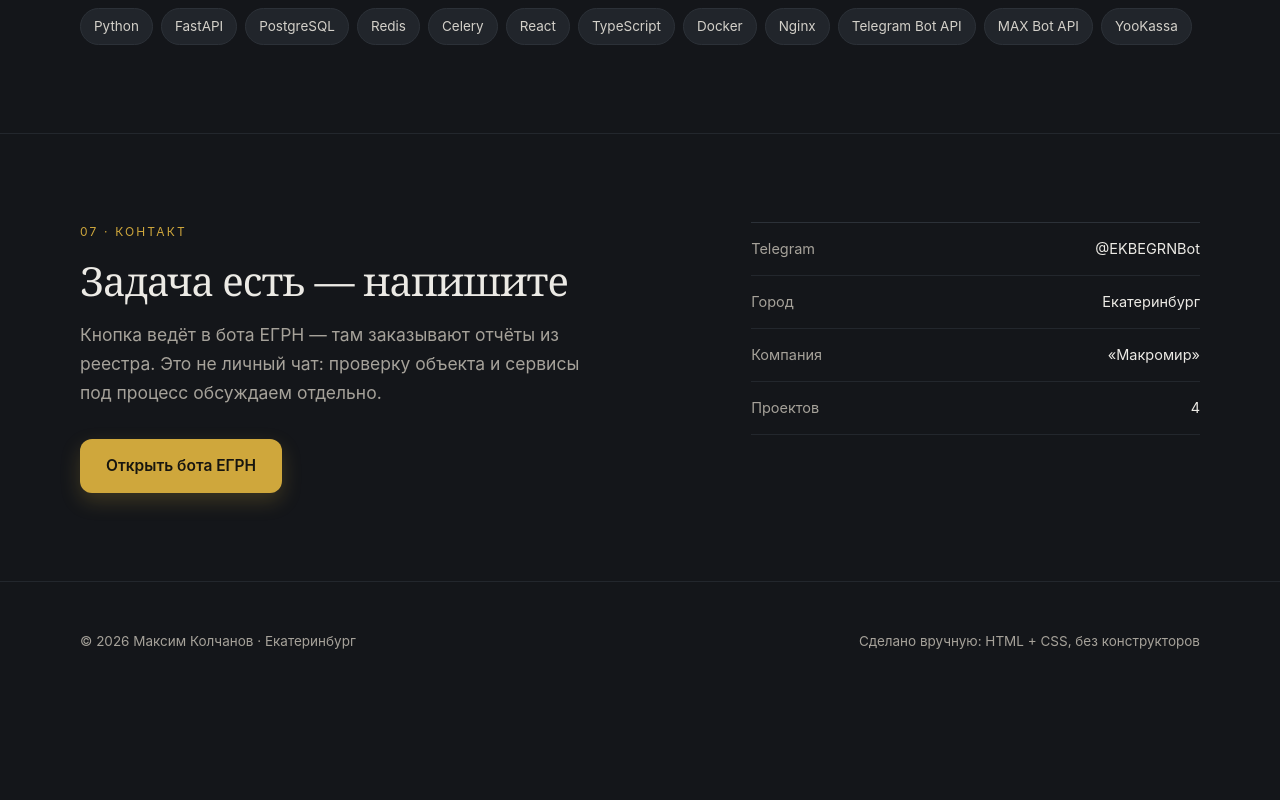
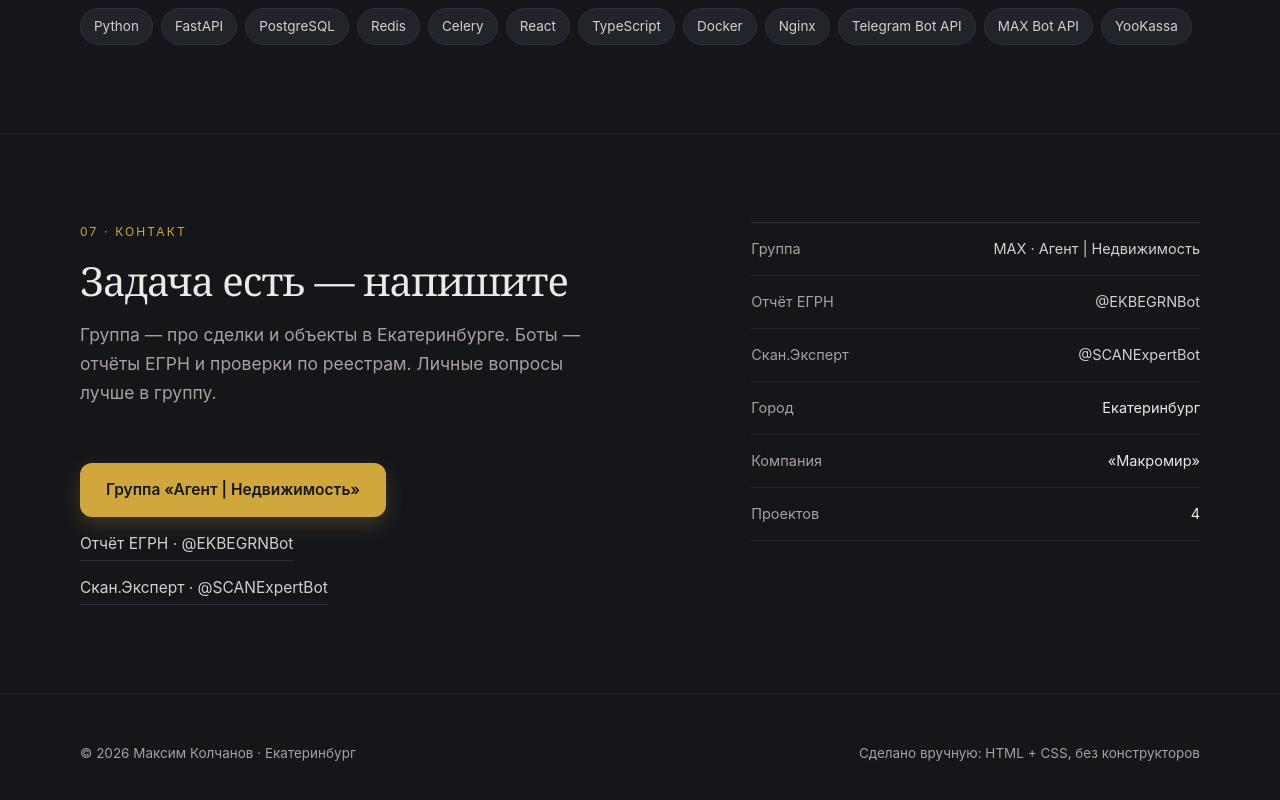
Before and after one commit to Maksim-Kolchanov/maksim-kolchanov.github.io, a plain HTML site: page index.html in a window 1280 px wide. Shown: the part 6531-7331 px from the top of the page. Before the commit the page ends 7231 px from the top, so only its background shows below. Drawn offline with Linux system fonts and the light colour scheme.

Commit message:
Контакты: группа в MAX, боты Отчёт ЕГРН и Скан.Эксперт вместо одной кнопки

```diff
--- a/assets/style.css
+++ b/assets/style.css
@@ -392,6 +392,16 @@ h2 {
 .btn:hover { filter: brightness(1.07); transform: translateY(-1px); box-shadow: 0 12px 26px rgba(207, 167, 60, 0.3); }
 .btn:active { transform: scale(0.985); }
 .contact-list { display: grid; gap: 0; border-top: 1px solid var(--line); }
+.contact-links { display: flex; flex-direction: column; align-items: flex-start; gap: 12px; margin-top: var(--s3); }
+.link-ghost {
+  display: inline-flex; align-items: center; min-height: 32px;
+  font-size: 15.5px; color: var(--text-2);
+  border-bottom: 1px solid var(--line); padding-bottom: 1px;
+  transition: color .16s, border-color .16s;
+}
+.link-ghost:hover { color: var(--accent); border-color: var(--accent); }
+.contact-list a { color: var(--text-2); border-bottom: 1px solid transparent; transition: color .16s, border-color .16s; }
+.contact-list a:hover { color: var(--accent); border-color: var(--accent); }
 .contact-list .row { display: flex; justify-content: space-between; gap: var(--s2); padding: 14px 0; font-size: 14.5px; border-bottom: 1px solid var(--line-soft); }
 .contact-list .row span:first-child { color: var(--muted); }
 
--- a/index.html
+++ b/index.html
@@ -354,11 +354,17 @@
     <div>
       <span class="mark" style="display:block;font-size:12px;letter-spacing:.18em;text-transform:uppercase;color:var(--accent);margin-bottom:16px">07 · контакт</span>
       <h2 class="contact-lead">Задача есть — напишите</h2>
-      <p class="contact-hint">Кнопка ведёт в бота ЕГРН — там заказывают отчёты из реестра. Это не личный чат: проверку объекта и сервисы под процесс обсуждаем отдельно.</p>
-      <a class="btn" href="https://t.me/EKBEGRNBot">Открыть бота ЕГРН</a>
+      <p class="contact-hint">Группа — про сделки и объекты в Екатеринбурге. Боты — отчёты ЕГРН и проверки по реестрам. Личные вопросы лучше в группу.</p>
+      <div class="contact-links">
+        <a class="btn" href="https://max.ru/id594702626125_biz" target="_blank" rel="noopener">Группа «Агент | Недвижимость»</a>
+        <a class="link-ghost" href="https://t.me/EKBEGRNBot" target="_blank" rel="noopener">Отчёт ЕГРН · @EKBEGRNBot</a>
+        <a class="link-ghost" href="https://t.me/SCANExpertBot" target="_blank" rel="noopener">Скан.Эксперт · @SCANExpertBot</a>
+      </div>
     </div>
     <div class="contact-list">
-      <div class="row"><span>Telegram</span><span>@EKBEGRNBot</span></div>
+      <div class="row"><span>Группа</span><span><a href="https://max.ru/id594702626125_biz" target="_blank" rel="noopener">MAX · Агент | Недвижимость</a></span></div>
+      <div class="row"><span>Отчёт ЕГРН</span><span><a href="https://t.me/EKBEGRNBot" target="_blank" rel="noopener">@EKBEGRNBot</a></span></div>
+      <div class="row"><span>Скан.Эксперт</span><span><a href="https://t.me/SCANExpertBot" target="_blank" rel="noopener">@SCANExpertBot</a></span></div>
       <div class="row"><span>Город</span><span>Екатеринбург</span></div>
       <div class="row"><span>Компания</span><span>«Макромир»</span></div>
       <div class="row"><span>Проектов</span><span>4</span></div>
```
